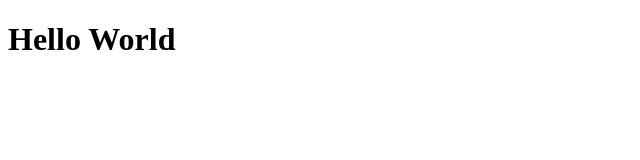
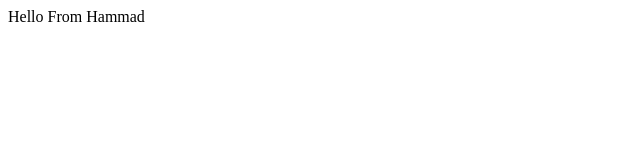
Before and after one commit to rshammad/Projects, a plain HTML site: page index.html in a window 1280 px wide. Shown: the whole page, without its empty margins (0-640 px from the left). Drawn offline with Linux system fonts and the light colour scheme.

Commit message:
Update index.html

```diff
--- a/index.html
+++ b/index.html
@@ -1,5 +1,12 @@
 <!DOCTYPE html>
+<html lang="en">
+<head>
+
+    <title>First exmpl</title>
+</head>
 <body>
-    <h1>Hello World</h1>
+    <div>
+        Hello From Hammad
+    </div>
 </body>
 </html>
```
